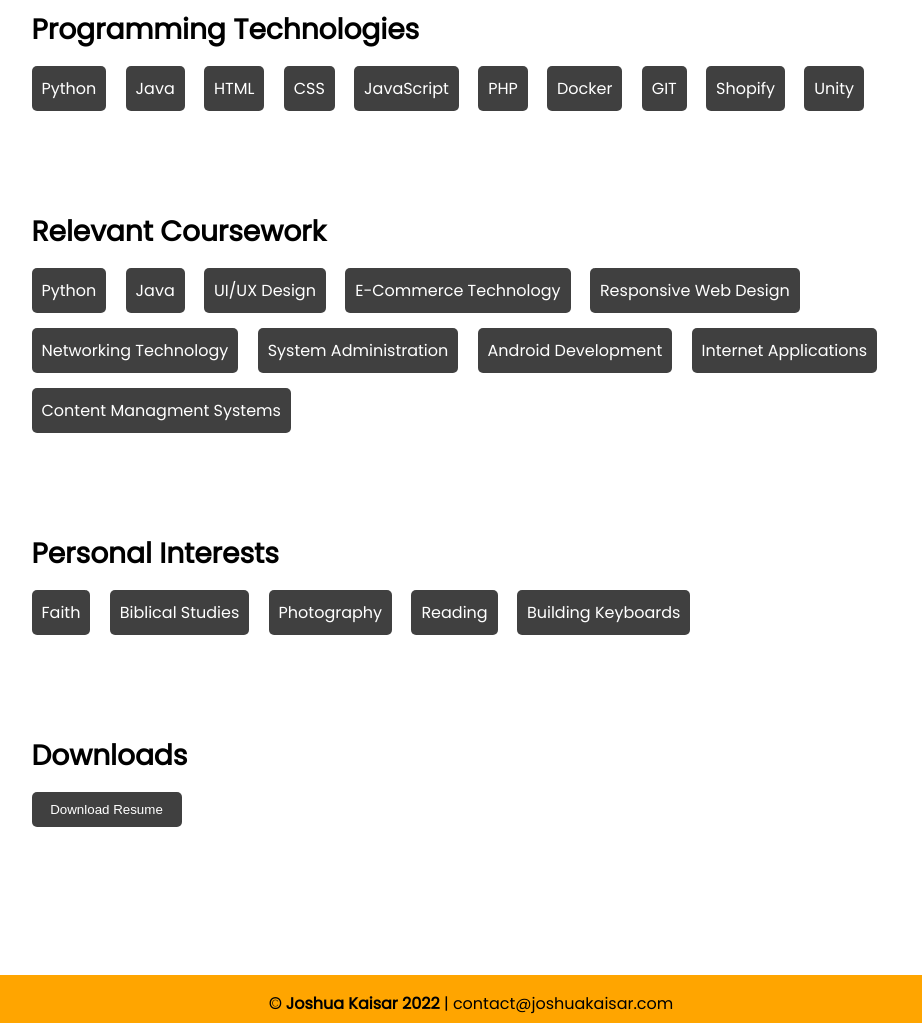
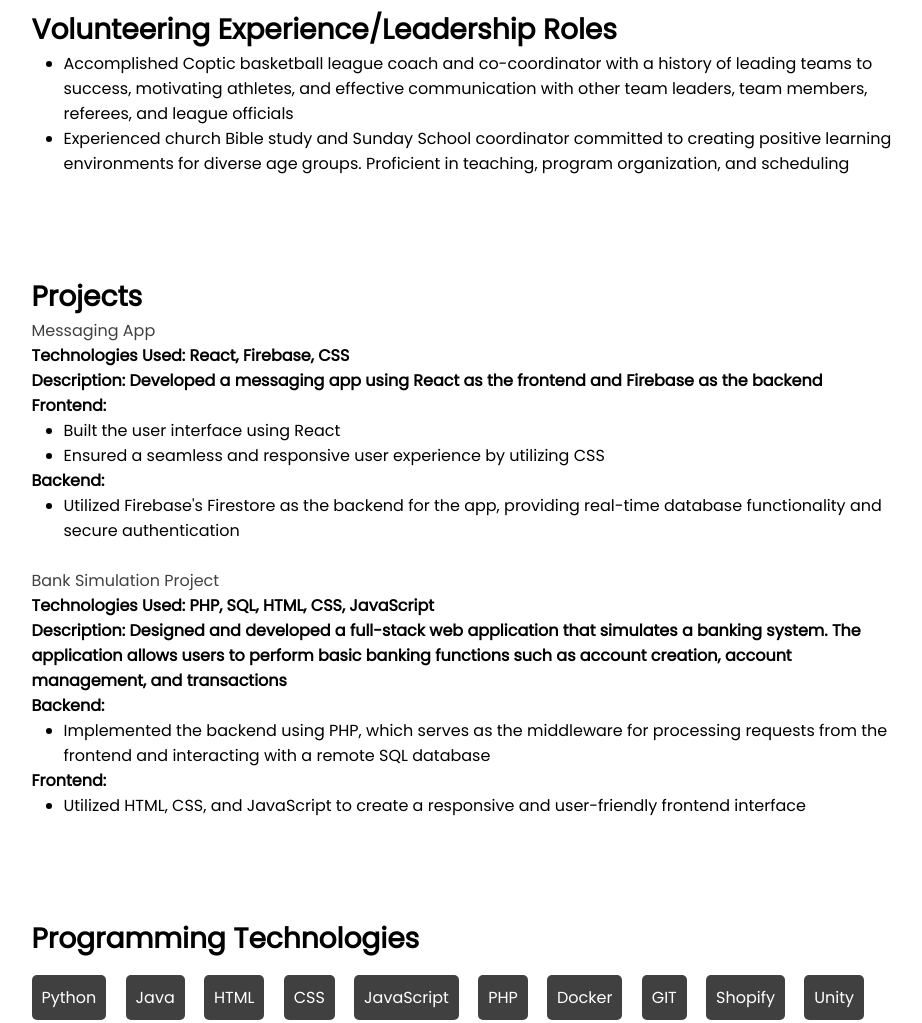
Before and after one commit to joshuakaisar/Portfolio, a website: page public/resume.html in a window 1280 px wide. Shown: the part 1640-2663 px from the top of the page, without its empty margins (169-1091 px from the left). Drawn offline with Linux system fonts and the light colour scheme.

Commit message:
updated resume and footer with proper email address

```diff
--- a/public/resume.html
+++ b/public/resume.html
@@ -112,6 +112,42 @@
                 </ul>
             </section>
 
+            <section class="employment">
+                <h1>Volunteering Experience/Leadership Roles</h1>
+                <ul>
+                    <li>Accomplished Coptic basketball league coach and co-coordinator with a history of leading teams to success, motivating athletes, and effective communication with other team leaders, team members, referees, and league officials</li>
+                    <li>Experienced church Bible study and Sunday School coordinator committed to creating positive learning environments for diverse age groups. Proficient in teaching, program organization, and scheduling</li>
+                </ul>
+            </section>
+
+            <section class="employment">
+                <h1>Projects</h1>
+                <p><em>Messaging App</em></p>
+                <h4>Technologies Used: React, Firebase, CSS</h4>
+                <h4>Description: Developed a messaging app using React as the frontend and Firebase as the backend</h4>
+                <h4>Frontend:</h4>
+                    <ul>
+                        <li>Built the user interface using React</li>
+                        <li>Ensured a seamless and responsive user experience by utilizing CSS</li>
+                    </ul>
+                <h4>Backend:</h4>
+                    <ul>
+                        <li>Utilized Firebase's Firestore as the backend for the app, providing real-time database functionality and secure authentication</li>
+                    </ul>
+                &nbsp;
+                <p><em>Bank Simulation Project</em></p>
+                <h4>Technologies Used: PHP, SQL, HTML, CSS, JavaScript</h4>
+                <h4>Description: Designed and developed a full-stack web application that simulates a banking system. The application allows users to perform basic banking functions such as account creation, account management, and transactions</h4>
+                <h4>Backend:</h4>
+                    <ul>
+                        <li>Implemented the backend using PHP, which serves as the middleware for processing requests from the frontend and interacting with a remote SQL database</li>
+                    </ul>
+                <h4>Frontend:</h4>
+                    <ul>
+                        <li>Utilized HTML, CSS, and JavaScript to create a responsive and user-friendly frontend interface</li>
+                    </ul>
+            </section>
+
             <section>
                 <h1>Programming Technologies</h1>
                 <ul class="skill-set">
@@ -162,7 +198,7 @@
     </div>
 
     <footer>
-        <div class="footer"><strong>&copy Joshua Kaisar 2022</strong> | <a href="mailto: contact@joshuakaisar.com?subject=Hello There!">contact@joshuakaisar.com</a></div>
+        <div class="footer"><strong>&copy Joshua Kaisar 2023</strong> | <a href="mailto: kaisarjoshua@gmail.com?subject=Hello There!">kaisarjoshua@gmail.com</a></div>
     </footer>
 </body>
 </html>
```
Also changed, not shown: public/about.html (+1 -1 lines), public/index.html (+1 -1 lines), public/projects.html (+1 -1 lines), public/services.html (+2 -2 lines).
